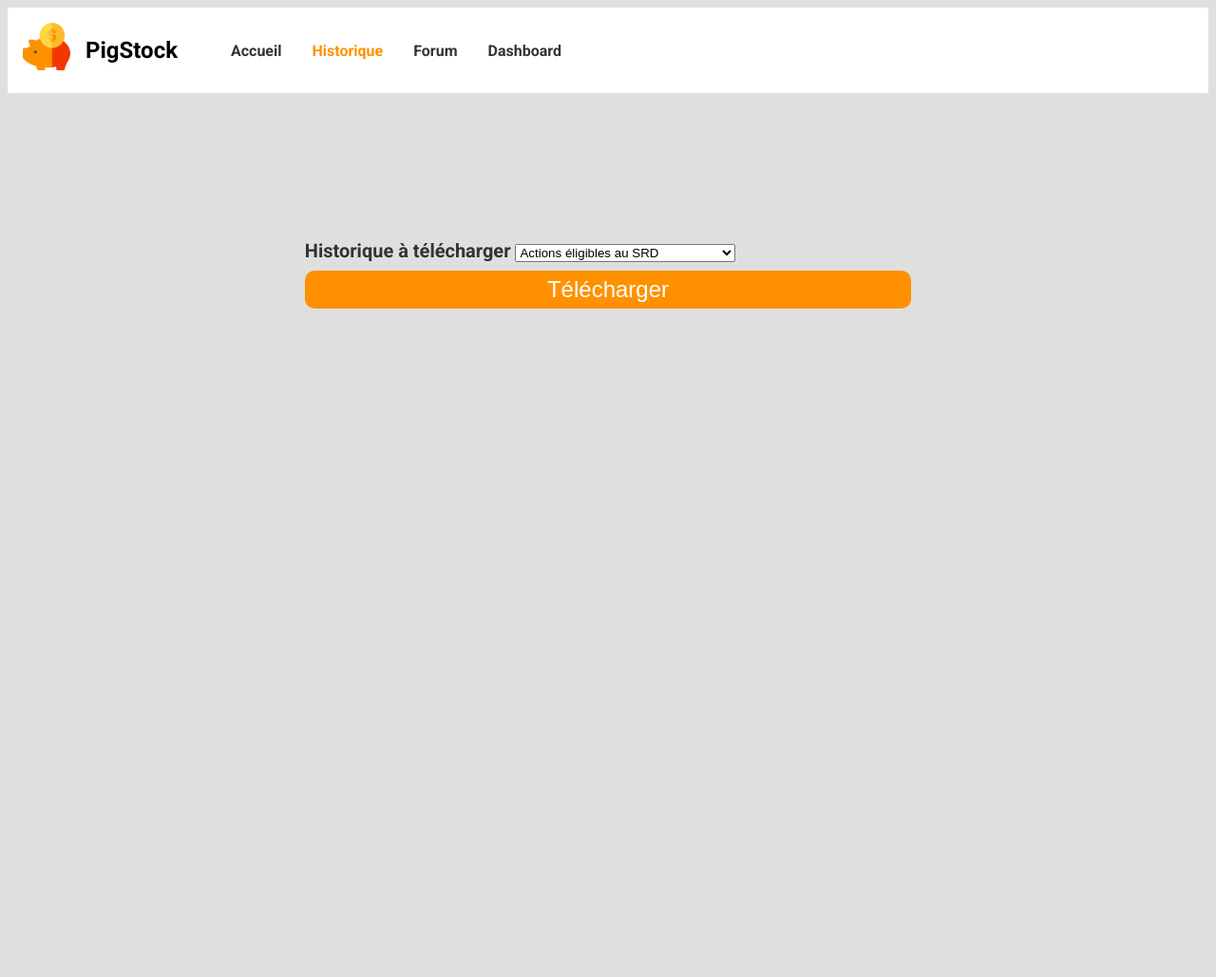
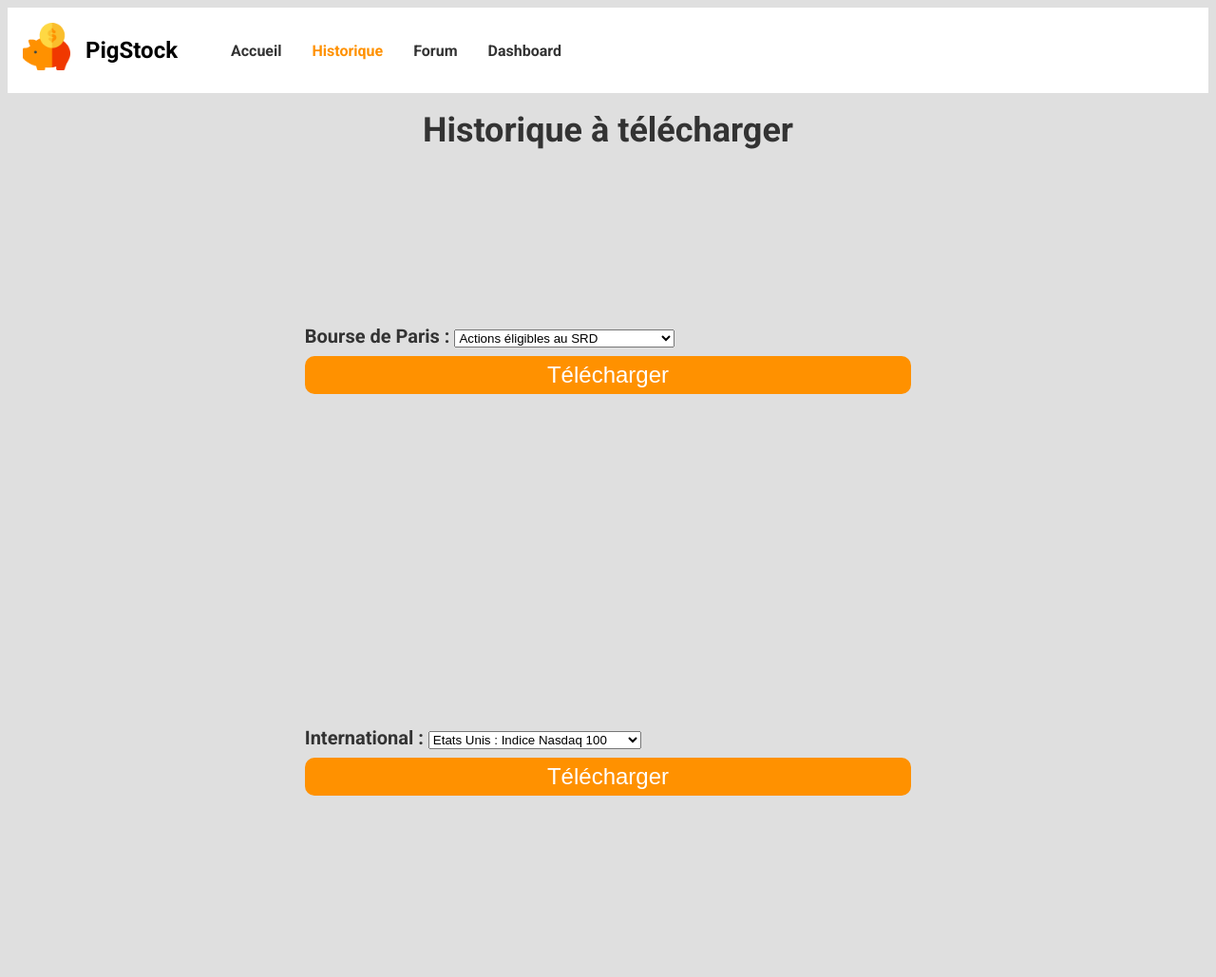
Before and after one commit to lege0053/projet-web-scraping, a PHP site: page /front/history in a window 1280 px wide. Shown: the whole page at 95% size. Before the commit the page ends 325 px from the top, so only its background shows below. Run offline with PHP 8.4, Linux system fonts and the light colour scheme.

Commit message:
feat: choix possible entre la bourse de paris ou bourse international ✨

```diff
--- a/front/history.php
+++ b/front/history.php
@@ -11,8 +11,9 @@ $webpage = new WebPage("History");
 
 $webpage->appendContent(<<<HTML
     <div class="">
+        <h1 class="titre">Historique à télécharger</h1>
         <form action="../api/scrapingHistorique.php" method="post">
-            <label for="actions-select">Historique à télécharger </label>
+            <label for="actions-select">Bourse de Paris : </label>
             <select name="actions" id="actions-select">
                 <option value="1">Actions éligibles au SRD</option>
                 <option value="2">Compartiment A</option>
@@ -34,6 +35,23 @@ $webpage->appendContent(<<<HTML
             </select>
             <button type="submit">Télécharger</button>
         </form>
+
+        <form action="../api/scrapingHistorique.php" method="post">
+            <label for="actions-international">International : </label>
+            <select name="actions-int" id="aactions-international">
+                <option value="1">Etats Unis : Indice Nasdaq 100</option>
+                <option value="2">Allemagne : Indice DAX</option>
+                <option value="3">Royaume-Uni : Indice Footsie 100</option>
+                <option value="4">Belgique : Indice BEL20</option>
+                <option value="5">Suisse : Indice SMI</option>
+                <option value="6">Espagne : Indice IBEX35</option>
+                <option value="7">Pays-Bas : Indice AEX25</option>
+                <option value="8">Italie: Indice FTSE MIB</option>
+                <option value="9">Indices internationaux</option>
+                <option value="10">Devises</option>
+            </select>
+            <button type="submit">Télécharger</button>
+        </form>
     </div>
 HTML);
 
```
Also changed, not shown: api/scrapingHistorique.php (+10 -20 lines).
